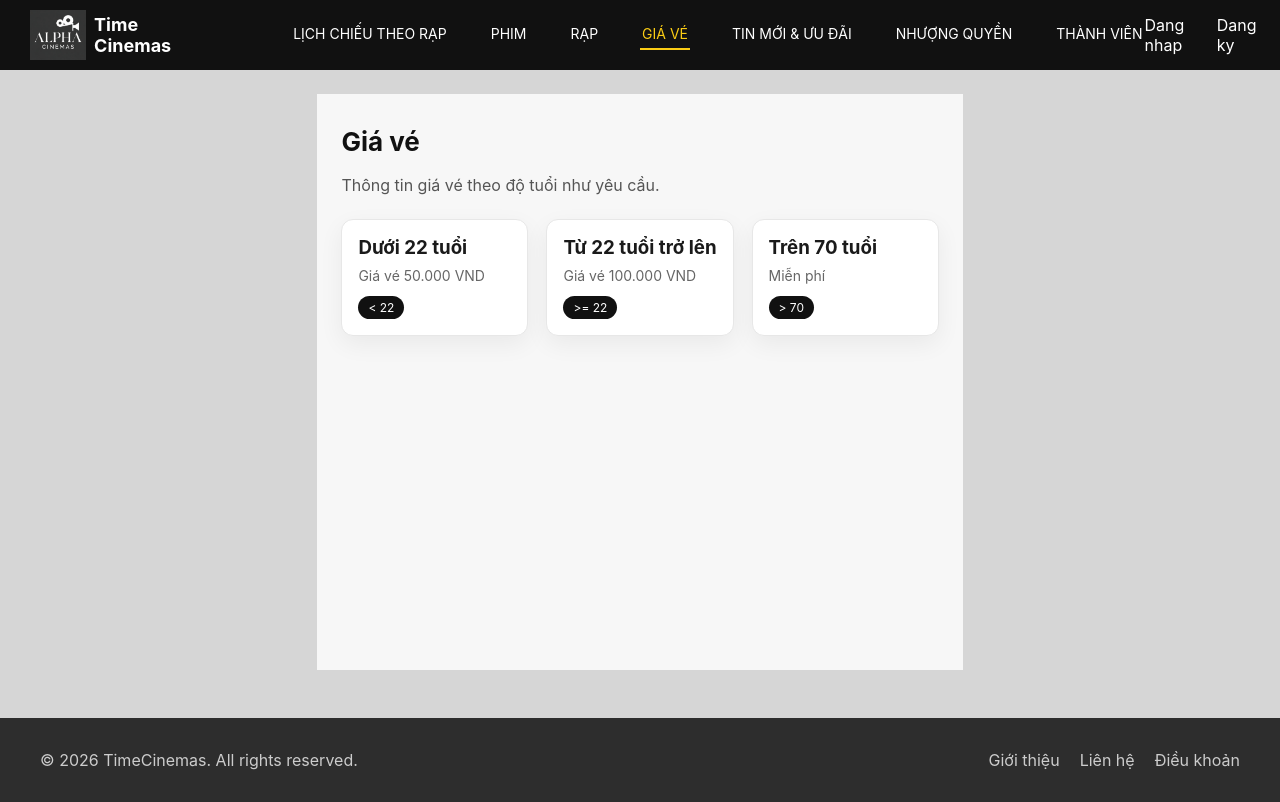
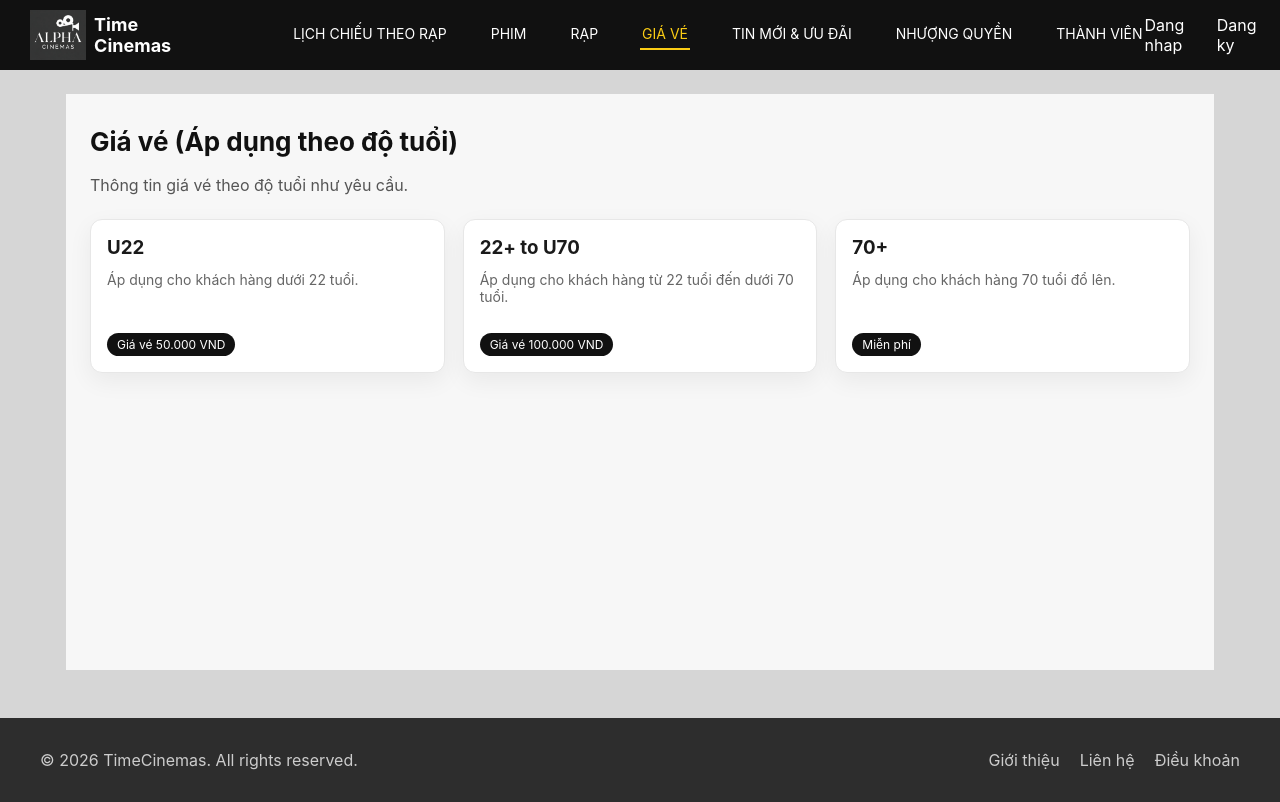
Before and after one commit to hgduong/WDP_G2, a React (Create React App) app in the folder frontend/: page /prices in a window 1280 px wide. Built offline with nearby package versions, Linux system fonts and the light colour scheme; no server answers.

Commit message:
dieu chinh nho
Điều chỉnh nhỏ ở Giá vé

```diff
--- a/frontend/src/assets/styles/SectionPages.css
+++ b/frontend/src/assets/styles/SectionPages.css
@@ -33,6 +33,10 @@
   padding: 16px;
   border: 1px solid #e7e7e7;
   box-shadow: 0 8px 24px rgba(0, 0, 0, 0.06);
+  display: flex;
+  flex-direction: column;
+  align-items: flex-start;
+  min-height: 120px;
 }
 
 .section-card__title {
@@ -54,7 +58,7 @@
   background: #111;
   color: #fff;
   font-size: 12px;
-  margin-top: 8px;
+  margin-top: auto;
 }
 
 .section-page__toolbar {
--- a/frontend/src/pages/TicketPrices.js
+++ b/frontend/src/pages/TicketPrices.js
@@ -2,19 +2,19 @@ import "../assets/styles/SectionPages.css";
 
 const priceRules = [
   {
-    title: "Dưới 22 tuổi",
-    description: "Giá vé 50.000 VND",
-    badge: "< 22",
+    title: "U22",
+    description: "Áp dụng cho khách hàng dưới 22 tuổi.",
+    badge: "Giá vé 50.000 VND",
   },
   {
-    title: "Từ 22 tuổi trở lên",
-    description: "Giá vé 100.000 VND",
-    badge: ">= 22",
+    title: "22+ to U70",
+    description: "Áp dụng cho khách hàng từ 22 tuổi đến dưới 70 tuổi.",
+    badge: "Giá vé 100.000 VND",
   },
   {
-    title: "Trên 70 tuổi",
-    description: "Miễn phí",
-    badge: "> 70",
+    title: "70+",
+    description: "Áp dụng cho khách hàng 70 tuổi đổ lên.",
+    badge: "Miễn phí",
   },
 ];
 
@@ -23,7 +23,7 @@ export default function TicketPrices() {
     <div>
       <section className="section-page">
         <div className="section-page__container">
-          <h1 className="section-page__title">Giá vé</h1>
+          <h1 className="section-page__title">Giá vé (Áp dụng theo độ tuổi) </h1>
           <p className="section-page__subtitle">
             Thông tin giá vé theo độ tuổi như yêu cầu.
           </p>
```
